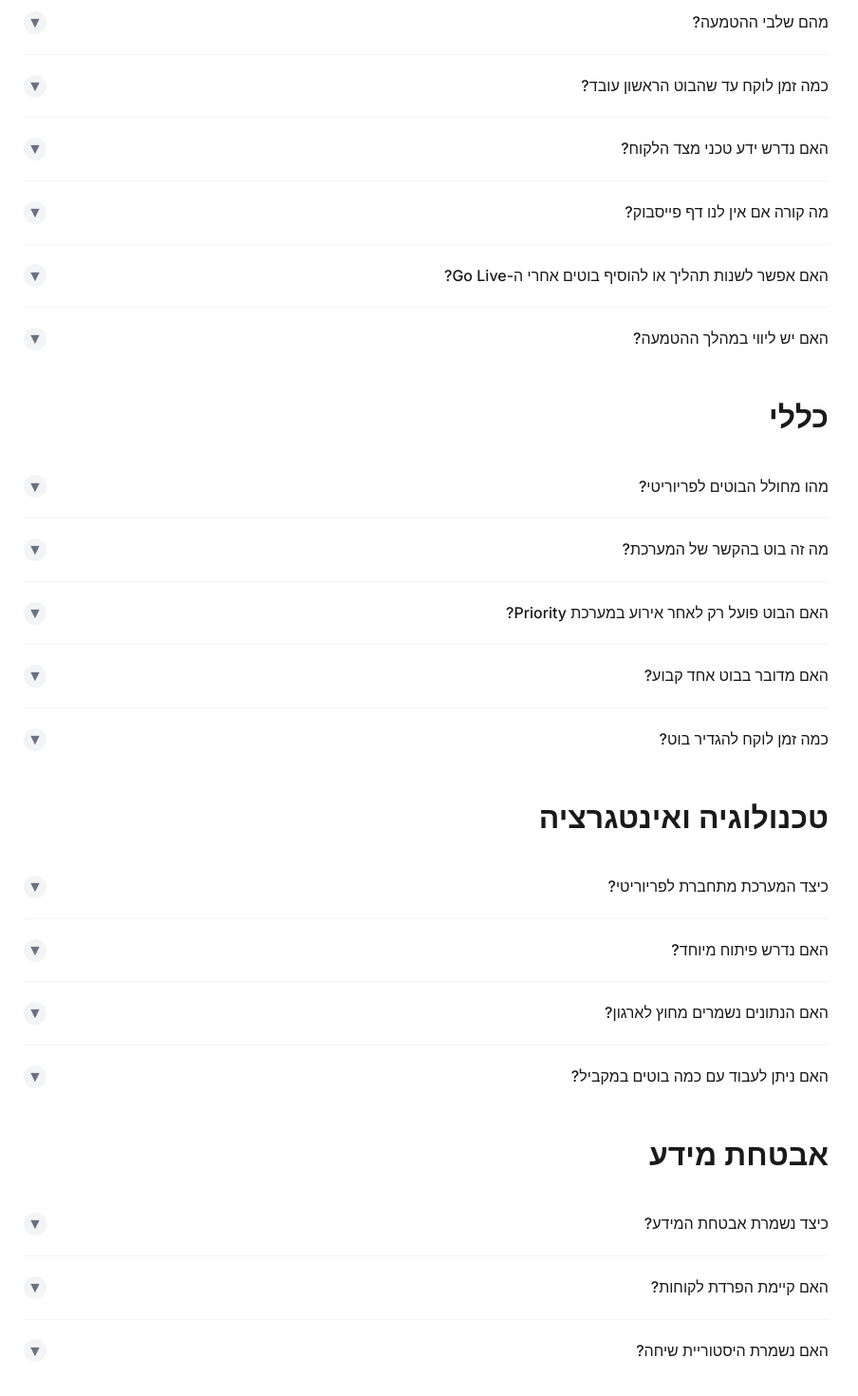
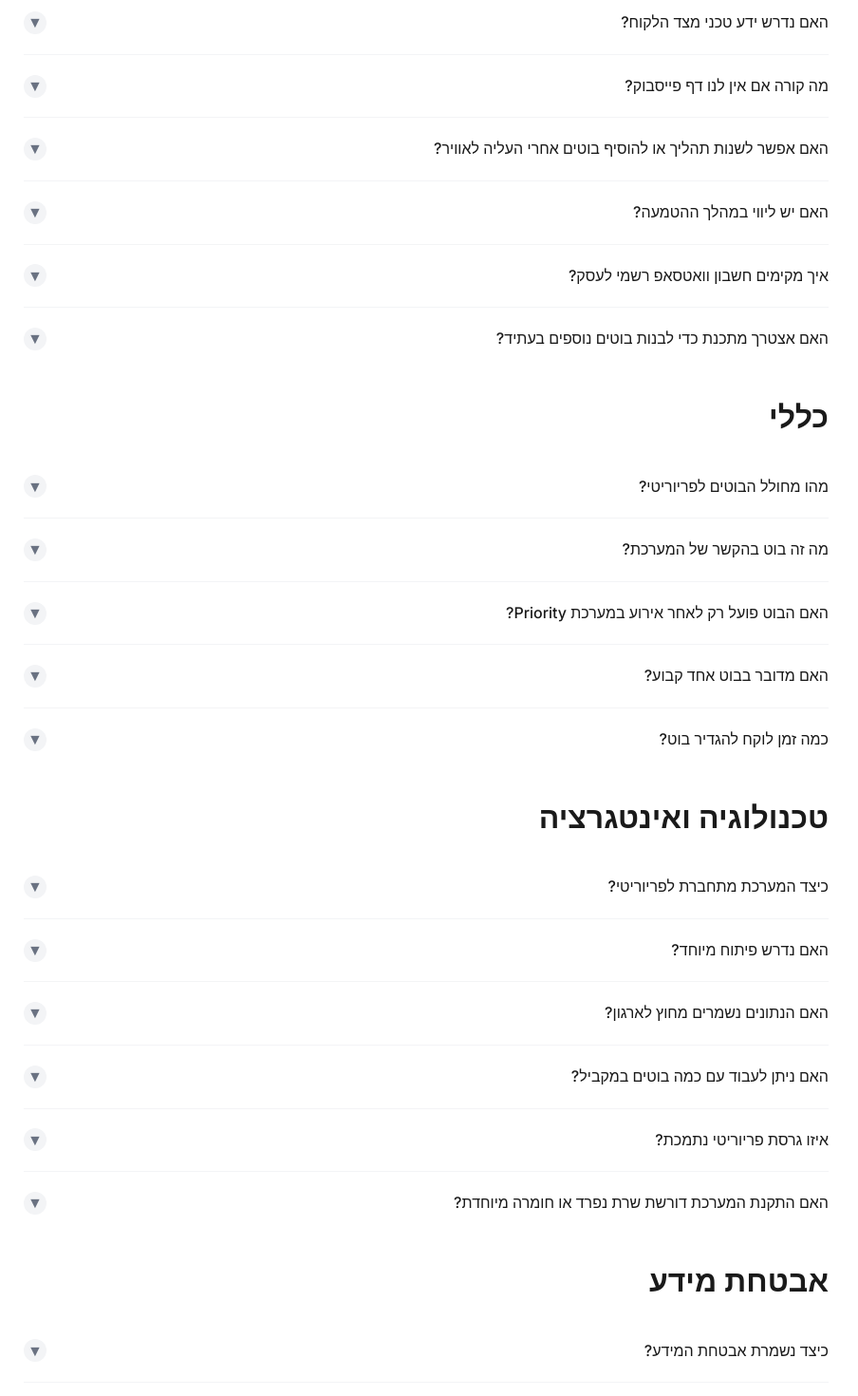
Before and after one commit to botteamai-sketch/boteam, a Next.js app: page /faq in a window 1280 px wide. Shown: the part 1060-2530 px from the top of the page at 95% size, without its empty margins (191-1095 px from the left). Built offline with nearby package versions, Linux system fonts and the light colour scheme.

Commit message:
Auto publish

```diff
--- a/app/faq/page.tsx
+++ b/app/faq/page.tsx
@@ -66,21 +66,9 @@ const faqs = [
   },
   {
     category: "תהליך ההטמעה",
-    question: "מהם שלבי ההטמעה?",
-    answer:
-      "התהליך כולל חמישה שלבים: (1) שיחת היכרות והדגמה - מבינים את צווארי הבקבוק ומציגים פתרונות; (2) בחירת מסלול - התאמת רישיונות והסדרת תשלום; (3) הכנת תשתית WhatsApp Business - חיבור מאומת מול Meta עם ליווי מצידנו; (4) התקנת המודול בפריוריטי - ללא כתיבת קוד, עם הרשאות בסיסיות; (5) יציאה לדרך - הגדרת הבוט הראשון מתוך תבניות מוכנות.",
-  },
-  {
-    category: "תהליך ההטמעה",
-    question: "כמה זמן לוקח עד שהבוט הראשון עובד?",
-    answer:
-      "בממוצע, מהשיחה הראשונה ועד בוט פעיל - בין שבועיים לארבעה, תלוי בזמינות הצדדים ובהשלמת חיבור WhatsApp Business.",
-  },
-  {
-    category: "תהליך ההטמעה",
     question: "האם נדרש ידע טכני מצד הלקוח?",
     answer:
-      "לא. אתם מספקים הרשאות גישה בסיסיות ומענים על שאלות. את ההתקנה, ההגדרה והחיבור עושים אנחנו.",
+      "לא. אתם מספקים הרשאות גישה לפריוריטי. את ההתקנה, ההגדרה והחיבור אנחנו עושים.",
   },
   {
     category: "תהליך ההטמעה",
@@ -90,7 +78,7 @@ const faqs = [
   },
   {
     category: "תהליך ההטמעה",
-    question: "האם אפשר לשנות תהליך או להוסיף בוטים אחרי ה-Go Live?",
+    question: "האם אפשר לשנות תהליך או להוסיף בוטים אחרי העליה לאוויר?",
     answer:
       "כן. אחרי שהבוט הראשון עובד, אפשר להרחיב לתהליכים נוספים ולהוסיף בוטים לפי הצורך.",
   },
@@ -134,7 +122,7 @@ const faqs = [
     category: "טכנולוגיה ואינטגרציה",
     question: "כיצד המערכת מתחברת לפריוריטי?",
     answer:
-      "החיבור מתבצע באמצעות Web Services ו-API של פריוריטי. אין צורך בהחלפת מערכת או בשינוי תשתית קיימת.",
+      "החיבור מתבצע באמצעות API של פריוריטי. אין צורך בהחלפת מערכת או בשינוי תשתית קיימת.",
   },
   {
     category: "טכנולוגיה ואינטגרציה",
@@ -155,15 +143,16 @@ const faqs = [
       "כן. ניתן ליצור בוטים שונים למחלקות שונות ואף להעביר שיחות ביניהם לפי תהליך.",
   },
   {
+    category: "טכנולוגיה ואינטגרציה",
+    question: "איזו גרסת פריוריטי נתמכת?",
+    answer:
+      "מחולל הבוטים נתמך בפריוריטי PRO מלא בלבד. אין תמיכה בגרסת Zoom של פריוריטי.",
+  },
+  {
     category: "אבטחת מידע",
     question: "כיצד נשמרת אבטחת המידע?",
     answer:
       "המערכת עושה שימוש בחיבורים מאובטחים ובהרשאות גישה מבוקרות. כל שיחה מתועדת וניתנת למעקב.",
-  },
-  {
-    category: "אבטחת מידע",
-    question: "האם קיימת הפרדת לקוחות?",
-    answer: "כן. קיימת הפרדה מלאה בין ארגונים שונים.",
   },
   {
     category: "אבטחת מידע",
@@ -204,7 +193,37 @@ const faqs = [
     category: "תפעול והטמעה",
     question: "האם ניתן להתאים את הבוט לתהליכים ייחודיים?",
     answer:
-      "כן. המערכת גמישה ומאפשרת התאמה מלאה לשדות, טפסים ותהליכים קיימים.",
+      "כן. המערכת גמישה ומאפשרת התאמה מלאה לשדות, מסכים ותהליכים קיימים.",
+  },
+  {
+    category: "טכנולוגיה ואינטגרציה",
+    question: "האם התקנת המערכת דורשת שרת נפרד או חומרה מיוחדת?",
+    answer:
+      "לא, ההתקנה פשוטה ואינה מצריכה שרת נפרד מצידכם. המערכת מתחברת בצורה חלקה וישירה לסביבת הפריוריטי הקיימת שלכם.",
+  },
+  {
+    category: "תהליך ההטמעה",
+    question: "איך מקימים חשבון וואטסאפ רשמי לעסק?",
+    answer:
+      "אין צורך לדאוג לזה לבד. כחלק מתהליך ההטמעה, אנו מלווים אתכם ומסייעים באופן צמוד בהקמת חשבון WhatsApp Business API הרשמי מול Meta עד לקבלת האישור הנדרש (Quick Wins כבר מהשלבים הראשונים).",
+  },
+  {
+    category: "תהליך ההטמעה",
+    question: "האם אצטרך מתכנת כדי לבנות בוטים נוספים בעתיד?",
+    answer:
+      "לחלוטין לא. לאחר תהליך ההטמעה, הארגון שלכם יהיה עצמאי לגמרי. מערכת מחולל הבוטים מאפשרת לכם להגדיר ולבנות בוטים חדשים בעצמכם לכל צורך שעולה, ישירות מהממשק וללא צורך בפיתוח תוכנה.",
+  },
+  {
+    category: "אבטחת מידע",
+    question: "האם המידע העסקי שלנו מאובטח?",
+    answer:
+      "אבטחת המידע שלכם ושל הלקוחות שלכם היא בעדיפות עליונה. הבוט פועל וניגש לנתונים רק בתוך סביבת הפריוריטי המוגנת שלכם, וכל התקשורת החיצונית מול וואטסאפ מוצפנת ומאובטחת לפי הסטנדרטים המחמירים של Meta.",
+  },
+  {
+    category: "שימושים עסקיים",
+    question: "אילו תהליכים הבוט יכול לנהל בפריוריטי?",
+    answer:
+      "כמעט כל תהליך שגובה מכם היום זמן יקר: ניהול וסינון לידים, מעקב אחרי הצעות מחיר, תזכורות לגבייה מול לקוחות, תיאום התקנות או משלוחים, אישורי הנהלה בוואטסאפ במקום במייל, ובירור זמינות ומחירים מול ספקים. הכל נרשם ומתעדכן בזמן אמת במערכת.",
   },
 ];
 
--- a/app/how-it-works/page.tsx
+++ b/app/how-it-works/page.tsx
@@ -414,7 +414,7 @@ export default function HowItWorksPage() {
             </motion.div>
           </div>
           <motion.p className={`mt-6 text-center ${cardTextClass} max-w-2xl mx-auto`} {...fadeUp}>
-            כי מערכת שנבנית נכון מההתחלה — לא צריכה להיבנות מחדש כשהעסק גדל. גמישות היום חוסכת שכתוב מחר.
+            כי מערכת שנבנית נכון מההתחלה - לא צריכה להיבנות מחדש כשהעסק גדל. גמישות היום חוסכת שכתוב מחר.
           </motion.p>
         </section>
 
@@ -450,7 +450,7 @@ export default function HowItWorksPage() {
             ))}
           </div>
           <p className={`mt-6 ${cardTextClass} text-sm max-w-2xl`}>
-            ברגע שהבוט יוזם - הוא מנהל את התהליך עד סיומו. בסיום, הנתונים חוזרים בצורה מסודרת ל-Priority לפי אחת התוצאות שהוגדרו לו מראש.
+            ברגע שהבוט יוזם - הוא מנהל את התהליך עד סיומו. בסיום, הנתונים חוזרים בצורה מסודרת ל-Priority לפי אחת התוצאות שהוגדרו לו מראש. כחלק מסגירת הטיפול, ובכדי למנוע 'חורים' במידע, המערכת מתעדת את התהליך במלואו: היא מפיקה תקציר AI ושומרת אותו יחד עם היסטוריית השיחה המלאה כקובץ בנספחים של התעודה הרלוונטית. שום פרט לא הולך לאיבוד.
           </p>
         </section>
 
--- a/app/onboarding/page.tsx
+++ b/app/onboarding/page.tsx
@@ -2,6 +2,7 @@
 
 import React from "react";
 import Link from "next/link";
+import Image from "next/image";
 import Header from "@/components/Header";
 import { motion } from "framer-motion";
 import CalendlyModal from "@/components/CalendlyModal";
@@ -155,6 +156,33 @@ export default function OnboardingPage() {
             <span aria-hidden>⏱</span>
             זמן הטמעה ממוצע לבוט מתמחה ראשון: 3-5 ימי עסקים
           </motion.span>
+        </section>
+
+        {/* סקירת זרימה – תרשים אוטומציה (תחילת התהליך) */}
+        <section className="mt-12 border-t border-gray-100 pt-12">
+          <div className="mx-auto max-w-4xl px-4 sm:px-6 text-right">
+            <motion.div
+              className="flex justify-center rounded-lg shadow-md overflow-hidden bg-white"
+              {...fadeUp}
+              transition={{ delay: 0.05 }}
+            >
+              <Image
+                src="/images/botflowauto.png"
+                alt="תרשים זרימת עבודה - חיבור Priority ל-WhatsApp ואימייל דרך boteam"
+                width={900}
+                height={500}
+                className="w-full max-w-full h-auto object-contain"
+                priority
+              />
+            </motion.div>
+            <motion.p
+              className="mt-6 mb-8 text-[var(--text-secondary)] leading-relaxed max-w-3xl mx-auto text-center"
+              {...fadeUp}
+              transition={{ delay: 0.1 }}
+            >
+              המטרה שלנו היא ליצור זרימה חלקה: אירוע ב-Priority מפעיל את מנוע boteam, ששולח הודעה ללקוח ומעדכן את המערכת בחזרה באופן אוטומטי.
+            </motion.p>
+          </div>
         </section>
 
         {/* הגישה שלנו - פילוסופיית הטמעה */}
```
Also changed, not shown: 1 other file (tests, documents, lock files or other folders).
